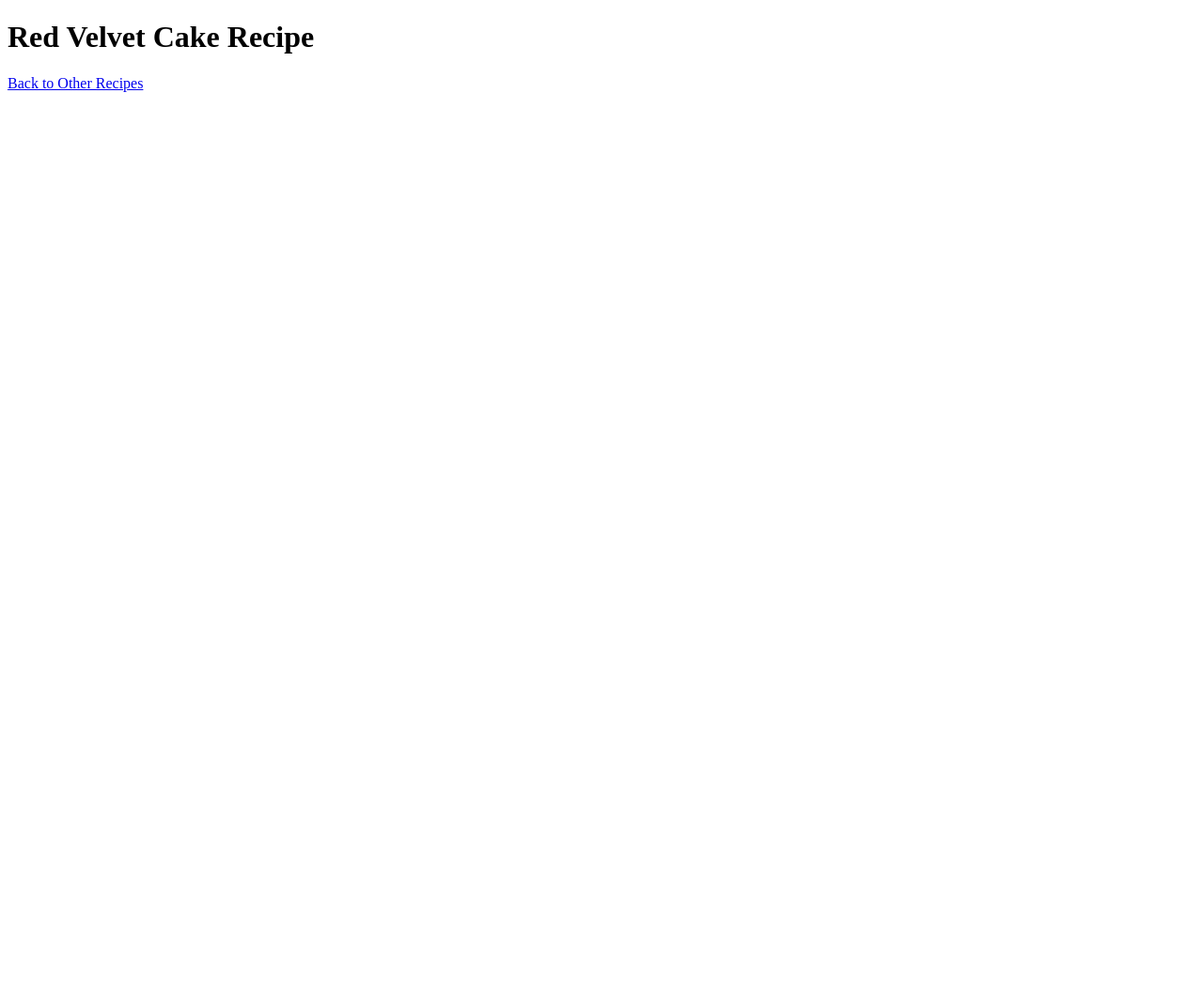
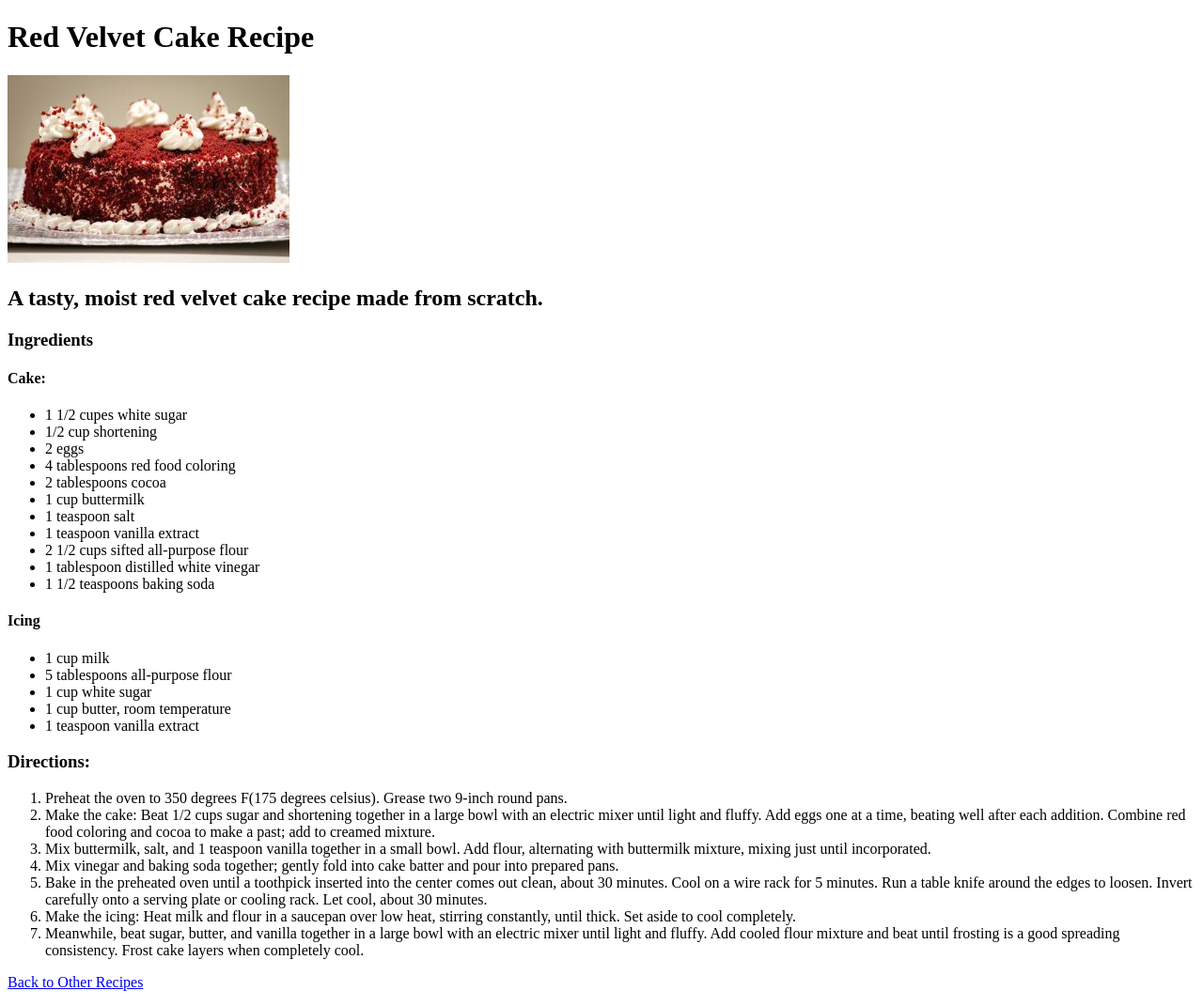
Before and after one commit to timothyleconte/odin-recipes, a plain HTML site: page recipes/red-velvet-cake.html in a window 1280 px wide. Shown: the whole page at 94% size. Before the commit the page ends 800 px from the top, so only its background shows below. Drawn offline with Linux system fonts and the light colour scheme.

Commit message:
Complete first recipe

```diff
--- a/recipes/red-velvet-cake.html
+++ b/recipes/red-velvet-cake.html
@@ -7,6 +7,49 @@
 </head>
 <body>
     <h1>Red Velvet Cake Recipe</h1>
+    <p><img src="../images/red-velvet-cake.jpg" alt="a picture of a red velvet cake with icing"/></p>
+    <h2>A tasty, moist red velvet cake recipe made from scratch.</h2>
+    <p><h3>Ingredients</h3></p>
+    <p><h4>Cake:</h4></p>
+    <p>
+        <ul>
+            <li>1 1/2 cupes white sugar</li>
+            <li>1/2 cup shortening</li>
+            <li>2 eggs</li>
+            <li>4 tablespoons red food coloring</li>
+            <li>2 tablespoons cocoa</li>
+            <li>1 cup buttermilk</li>
+            <li>1 teaspoon salt</li>
+            <li>1 teaspoon vanilla extract</li>
+            <li>2 1/2 cups sifted all-purpose flour</li>
+            <li>1 tablespoon distilled white vinegar</li>
+            <li>1 1/2 teaspoons baking soda</li>
+        </ul>
+
+    </p>
+    <p><h4>Icing</h4></p>
+    <p>
+        <ul>
+            <li>1 cup milk</li>
+            <li>5 tablespoons all-purpose flour</li>
+            <li>1 cup white sugar</li>
+            <li>1 cup butter, room temperature</li>
+            <li>1 teaspoon vanilla extract</li>
+        </ul>
+    </p>
+    <p><h3>Directions:</h3></p>
+    <p>
+        <ol>
+            <li>Preheat the oven to 350 degrees F(175 degrees celsius). Grease two 9-inch round pans.</li>
+            <li>Make the cake: Beat 1/2 cups sugar and shortening together in a large bowl with an electric mixer until light and fluffy. Add eggs one at a time, beating well after each addition. Combine red food coloring and cocoa to make a past; add to creamed mixture.</li>
+            <li>Mix buttermilk, salt, and 1 teaspoon vanilla together in a small bowl. Add flour, alternating with buttermilk mixture, mixing just until incorporated.</li>
+            <li>Mix vinegar and baking soda together; gently fold into cake batter and pour into prepared pans.</li>
+            <li>Bake in the preheated oven until a toothpick inserted  into the center comes out clean, about 30 minutes. Cool on a wire rack for 5 minutes. Run a table knife around the edges to loosen. Invert carefully onto a serving plate or cooling rack. Let cool, about 30 minutes.</li>
+            <li>Make the icing: Heat milk and flour in a saucepan over low heat, stirring constantly, until thick. Set aside to cool completely.</li>
+            <li>Meanwhile, beat sugar, butter, and vanilla together in a large bowl with an electric mixer until light and fluffy. Add cooled flour mixture and beat until frosting is a good spreading consistency. Frost cake layers when completely cool.</li>
+
+        </ol>
+    </p>
     <p><a href= "../index.html">Back to Other Recipes</a></p>
 </body>
 </html>
```
Also changed, not shown: images/red-velvet-cake.jpg (added).
